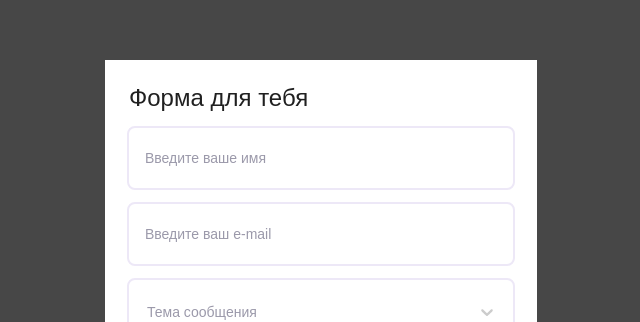
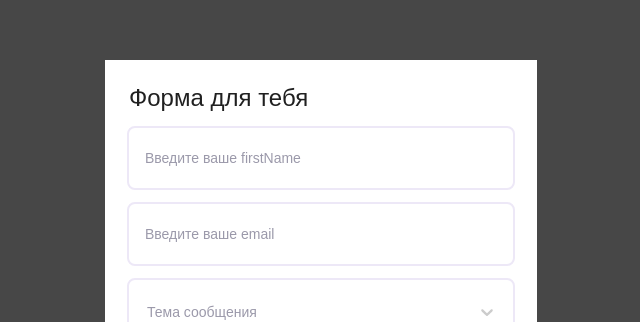
Before and after one commit to notaddtry/test_netlab, a React (Create React App) app: page /form in a window 1280 px wide. Shown: the part 103-425 px from the top of the page, without its empty margins (319-959 px from the left). Built offline with nearby package versions, Linux system fonts and the light colour scheme; a web font is replaced by a local one.

Commit message:
updated styles...

```diff
--- a/src/components/Data/Data.tsx
+++ b/src/components/Data/Data.tsx
@@ -26,7 +26,7 @@ const Data = () => {
               </span>
               <span className={styles.infoItem}>
                 <strong>Тема:</strong>
-                {theme}
+                {theme.label}
               </span>
             </div>
           </div>
--- a/src/components/Form/Form.tsx
+++ b/src/components/Form/Form.tsx
@@ -1,4 +1,4 @@
-import React, { useState, useRef } from 'react'
+import React, { useState, useRef, useEffect, useCallback } from 'react'
 import { useNavigate } from 'react-router'
 import { useAppDispatch } from '../../store/hooks'
 import { addInfo } from '../../store/slices/userSlice'
@@ -7,10 +7,15 @@ import { useForm, Controller, SubmitHandler } from 'react-hook-form'
 import Select from 'react-select'
 
 import '../../index.css'
+import { useHandleBlur, useHandleFocus } from '../../hooks/focusHooks'
+import InputForm from './InputForm'
 
 // import styles from './form.module.css'
 
 const Form = () => {
+  const { onBlur } = useHandleBlur()
+  const { onFocus } = useHandleFocus()
+
   const {
     register,
     formState: { errors, isValid, isDirty, dirtyFields },
@@ -23,12 +28,14 @@ const Form = () => {
       theme: undefined,
     },
   })
+
   const [user, setUser] = useState<IUser>({
     email: null,
     firstName: null,
     theme: { label: null, value: null },
     message: null,
   })
+
   const emailRef = useRef<HTMLSpanElement>(null)
   const firstNameRef = useRef<HTMLSpanElement>(null)
   const themeRef = useRef<HTMLSpanElement>(null)
@@ -37,11 +44,13 @@ const Form = () => {
   const navigate = useNavigate()
 
   const emailRegEx = /^[\w-\.]+@([\w-]+\.)+[\w-]{2,4}$/g
-  const firstNameRegEx = /^[A-ЯЁ][а-яё]/g
 
   const onSubmit: SubmitHandler<IAuthUser> = (data) => {
-    const newUser = { ...data, auth: true, id: Date.now().toString() }
-
+    const newUser = {
+      ...data,
+      auth: true,
+      id: Date.now().toString(),
+    }
     dispatch(addInfo(newUser))
     reset()
     navigate('/')
@@ -52,93 +61,88 @@ const Form = () => {
     reset()
   }
 
-  const handleBlur = (
-    e: React.FocusEvent<HTMLInputElement>,
-    userRef: React.RefObject<HTMLSpanElement>,
-    userValue: 'email' | 'firstName'
-  ) => {
-    setUser((user) => ({ ...user, [userValue]: e.target.value }))
-    if (getValues([userValue]) && e.target.value)
-      userRef.current!.classList.add('inputActive')
-    if (e.target.value) e.target.classList.add('span-active')
-  }
-
-  const handleFocus = (
-    e: React.FocusEvent<HTMLInputElement>,
-    userRef: React.RefObject<HTMLSpanElement>,
-    userValue: 'email' | 'firstName'
-  ) => {
-    if (getValues([userValue])) userRef.current!.classList.remove('inputActive')
-    if (e.target.value) e.target.classList.remove('span-active')
-  }
-
-  const customStyles = {
-    option: () => ({
-      padding: '14px',
-      borderBottom: '1px solid #F4F2F7',
-      backgroundColor: 'black',
-      boxSizing: 'border-box',
-      cursor: 'pointer',
-    }),
-    control: () => ({
-      position: 'relative',
-      alignItems: 'center',
-      backgroundColor: 'hsl(0, 0%, 100%)',
-      border: 'none',
-      cursor: 'default',
-      display: 'flex',
-      flexWrap: 'wrap',
-      justifyContent: 'space-between',
-      minHeight: '38px',
-      outline: '0!important',
-      transition: 'all 100ms',
-      boxSizing: 'border-box',
-    }),
-    singleValue: () => ({}),
-  }
-
   return (
     <div className='wrapper'>
       <form onSubmit={handleSubmit(onSubmit)} className='form_wrapper'>
         <div className='form_items'>
           <span className={`title form_item`}>Форма для тебя</span>
-          <div
+          <InputForm
+            errors={errors}
+            dirtyFields={dirtyFields}
+            Ref={firstNameRef}
+            register={register}
+            setUser={setUser}
+            getValues={getValues('firstName')}
+            userValue={'firstName'}
+          />
+          <InputForm
+            errors={errors}
+            dirtyFields={dirtyFields}
+            Ref={emailRef}
+            register={register}
+            setUser={setUser}
+            getValues={getValues('email')}
+            userValue={'email'}
+            emailRegEx={emailRegEx}
+            mail={user.email}
+          />
+          {/* <div
             className={
-              dirtyFields.firstName
-                ? firstNameRegEx.test(user.firstName!)
-                  ? `form_item input-access`
-                  : `form_item input-error`
+              errors.firstName
+                ? `form_item input-error`
+                : dirtyFields.firstName
+                ? `form_item input-access`
                 : 'form_item'
             }>
             <span className='hide' ref={firstNameRef}>
               Введите Ваше имя
             </span>
 
+            {errors.firstName && (
+              <div className='errorMessage'>
+                <span className='errorMessage-span'>Введите имя</span>
+              </div>
+            )}
             <input
               {...register('firstName', {
                 validate: (value) => value?.trim() !== '' || 'Введите Ваше имя',
               })}
-              onBlur={(e) => handleBlur(e, firstNameRef, 'firstName')}
+              onBlur={(e) =>
+                onBlur(
+                  e,
+                  firstNameRef,
+                  'firstName',
+                  setUser,
+                  getValues('firstName')
+                )
+              }
               onFocus={(e) => {
-                handleFocus(e, firstNameRef, 'firstName')
+                onFocus(e, firstNameRef, 'firstName', getValues('firstName'))
               }}
               autoComplete='off'
               placeholder='Введите ваше имя'
               type='text'
             />
-          </div>
+          </div> */}
 
-          <div
+          {/* <div
             className={
-              dirtyFields.email
-                ? emailRegEx.test(user.email!)
-                  ? `form_item input-access `
-                  : `form_item input-error`
-                : 'form_item'
+              errors.email
+                ? `form_item input-error`
+                : dirtyFields.email && emailRegEx.test(user.email!)
+                ? `form_item input-access`
+                : dirtyFields.email
+                ? `form_item input-error`
+                : `form_item`
             }>
             <span className='hide' ref={emailRef}>
               Введите Ваш email
             </span>
+            {errors.email && (
+              <div className='errorMessage'>
+                <span className='errorMessage-span'>Введите e-mail</span>
+              </div>
+            )}
 
             <input
               {...register('email', {
@@ -154,17 +158,32 @@ const Form = () => {
 
               // }
               onBlur={(e) => {
-                handleBlur(e, emailRef, 'email')
+                onBlur(e, emailRef, 'email', setUser, getValues('email'))
               }}
               onFocus={(e) => {
-                handleFocus(e, emailRef, 'email')
+                onFocus(e, emailRef, 'email', getValues('email'))
               }}
               autoComplete='off'
               type='text'
               placeholder='Введите ваш e-mail'
             />
-          </div>
-          <div className='form_item'>
+          </div> */}
+          <div
+            className={
+              errors.theme
+                ? `form_item input-error`
+                : dirtyFields.theme
+                ? `form_item input-access`
+                : 'form_item'
+            }>
+            <span className='hide' ref={themeRef}>
+              Выберите тему
+            </span>
+            {errors.theme && (
+              <div className='errorMessage'>
+                <span className='errorMessage-span'>Выберите тему</span>
+              </div>
+            )}
             <Controller
               name='theme'
               control={control}
@@ -177,32 +196,20 @@ const Form = () => {
                   classNamePrefix='react-select'
                   {...field}
                   options={[
-                    { value: '1', label: 'Option 1' },
-                    { value: '2', label: 'Option 2' },
-                    { value: '3', label: 'Option 3' },
+                    { value: '1First', label: 'Option 1' },
+                    { value: '2Second', label: 'Option 2' },
+                    { value: '3Third', label: 'Option 3' },
                   ]}
+                  onBlur={(e) => {
+                    onBlur(e, themeRef, 'theme', setUser, getValues('theme'))
+                  }}
+                  onFocus={(e) => {
+                    onFocus(e, themeRef, 'theme', getValues('theme'))
+                  }}
                 />
               )}
             />
           </div>
-          {/* <div className={`${styles.form_item} ${styles.select}`}>
-            <select
-              defaultValue='default'
-              {...register('theme', {
-                validate: (value) => value !== 'default' || 'Choose your theme',
-              })}>
-              <option value='default' disabled hidden>
-                Тема сообщения
-              </option>
-              <option value='1'>Option 1</option>
-              <option value='2'>Option 2</option>
-              <option value='3'>Option 3</option>
-              Select a theme
-            </select>
-            {errors?.theme && (
-              <span style={{ color: 'red' }}>{errors?.theme?.message}</span>
-            )}
-          </div> */}
 
           <div className='form_item'>
             <textarea
@@ -216,7 +223,7 @@ const Form = () => {
             className='btn_reset'
             onClick={(e) => {
               e.preventDefault()
-              console.log(dirtyFields, emailRegEx)
+              console.log(errors)
             }}>
             Сбросить
           </button>
--- /dev/null
+++ b/src/components/Form/InputForm.tsx
@@ -0,0 +1,114 @@
+import React from 'react'
+import { FieldError, UseFormRegister } from 'react-hook-form'
+import { useHandleBlur, useHandleFocus } from '../../hooks/focusHooks'
+import { IAuthUser, IUser } from '../types/userType'
+
+interface InputProps {
+  errors: {
+    id?: FieldError | undefined
+    auth?: FieldError | undefined
+    firstName?: FieldError | undefined
+    email?: FieldError | undefined
+    theme?:
+      | {
+          label?: FieldError | undefined
+          value?: FieldError | undefined
+        }
+      | undefined
+    message?: FieldError | undefined
+  }
+  dirtyFields: {
+    id?: boolean | undefined
+    auth?: boolean | undefined
+    firstName?: boolean | undefined
+    email?: boolean | undefined
+    theme?:
+      | {
+          label?: boolean | undefined
+          value?: boolean | undefined
+        }
+      | undefined
+    message?: boolean | undefined
+  }
+  Ref: React.RefObject<HTMLSpanElement>
+  register: UseFormRegister<IAuthUser>
+  setUser: React.Dispatch<React.SetStateAction<IUser>>
+  getValues: string | null | { label: string | null; value: string | null }
+  userValue: 'firstName' | 'email'
+  emailRegEx?: RegExp
+  mail?: string | null | undefined
+}
+
+const InputForm: React.FC<InputProps> = ({
+  errors,
+  dirtyFields,
+  Ref,
+  register,
+  setUser,
+  getValues,
+  userValue,
+  emailRegEx,
+  mail,
+}) => {
+  if (emailRegEx) {
+    console.log(dirtyFields.email && emailRegEx!.test(mail!))
+  }
+
+  const { onBlur } = useHandleBlur()
+  const { onFocus } = useHandleFocus()
+  return (
+    <div
+      className={
+        userValue === 'firstName'
+          ? errors.firstName
+            ? `form_item input-error`
+            : dirtyFields.firstName
+            ? `form_item input-access`
+            : 'form_item'
+          : errors.email
+          ? `form_item input-error`
+          : dirtyFields.email && emailRegEx!.test(mail!) // TODO THIS
+          ? `form_item input-access`
+          : dirtyFields.email
+          ? `form_item input-error`
+          : `form_item`
+      }>
+      <span className='hide' ref={Ref}>
+        Введите Ваше {userValue}
+      </span>
+
+      {errors[userValue] && (
+        <div className='errorMessage'>
+          <span className='errorMessage-span'>Введите {userValue}</span>
+        </div>
+      )}
+      <input
+        {...register(
+          userValue,
+          userValue === 'firstName'
+            ? {
+                validate: (value: string | null) =>
+                  value?.trim() !== '' || 'Введите Ваше имя',
+              }
+            : {
+                pattern: {
+                  value: /^[\w-\.]+@([\w-]+\.)+[\w-]{2,4}$/g,
+                  message: 'Enter correct email',
+                },
+                validate: (value) =>
+                  value?.trim() !== '' || 'Введите Ваш email',
+              }
+        )}
+        onBlur={(e) => onBlur(e, Ref, userValue, setUser, getValues)}
+        onFocus={(e) => {
+          onFocus(e, Ref, userValue, getValues)
+        }}
+        autoComplete='off'
+        placeholder={`Введите ваше ${userValue}`}
+        type='text'
+      />
+    </div>
+  )
+}
+
+export default InputForm
--- /dev/null
+++ b/src/hooks/focusHooks.tsx
@@ -0,0 +1,50 @@
+import { useForm, UseFormGetValues } from 'react-hook-form'
+import { IAuthUser, IUser } from '../components/types/userType'
+
+export const useHandleBlur = () => {
+  const onBlur = (
+    e: React.FocusEvent<HTMLInputElement>,
+    userRef: React.RefObject<HTMLSpanElement>,
+    userValue: 'email' | 'firstName' | 'theme',
+    setUser: React.Dispatch<React.SetStateAction<IUser>>,
+    getValues: string | null | { label: string | null; value: string | null }
+  ) => {
+    if (userValue === 'theme') {
+      setUser!((user) => ({
+        ...user,
+        theme: {
+          value: e!.target.previousElementSibling!.textContent!.slice(-1),
+          label: e!.target.previousElementSibling!.textContent,
+        },
+      }))
+      if (getValues) {
+        userRef!.current!.classList.add('inputActive')
+        e!.target.previousElementSibling!.classList.add('span-active')
+      }
+    } else {
+      setUser!((user) => ({ ...user, [userValue!]: e!.target.value }))
+      if (getValues && e!.target.value)
+        userRef!.current!.classList.add('inputActive')
+      if (e!.target.value) e!.target.classList.add('span-active')
+    }
+  }
+  return { onBlur }
+}
+
+export const useHandleFocus = () => {
+  const onFocus = (
+    e: React.FocusEvent<HTMLInputElement>,
+    userRef: React.RefObject<HTMLSpanElement>,
+    userValue: 'email' | 'firstName' | 'theme',
+    getValues: string | null | { label: string | null; value: string | null }
+  ) => {
+    if (userValue === 'theme') {
+      if (getValues) userRef.current!.classList.remove('inputActive')
+      e.target.previousElementSibling!.classList.remove('span-active')
+    } else {
+      if (getValues) userRef.current!.classList.remove('inputActive')
+      if (e.target.value) e.target.classList.remove('span-active')
+    }
+  }
+  return { onFocus }
+}
```
Also changed, not shown: src/index.css (+33 -0 lines), src/images/messageError.svg (added).
